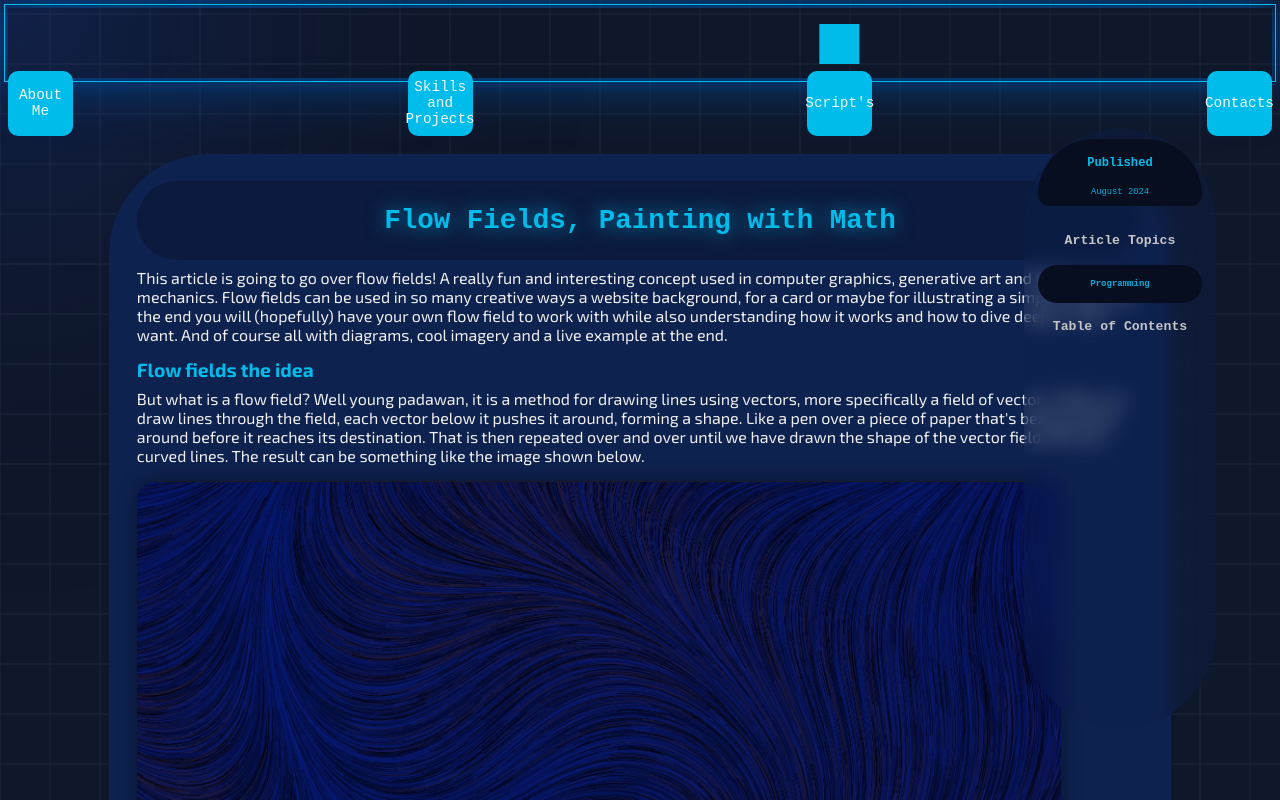
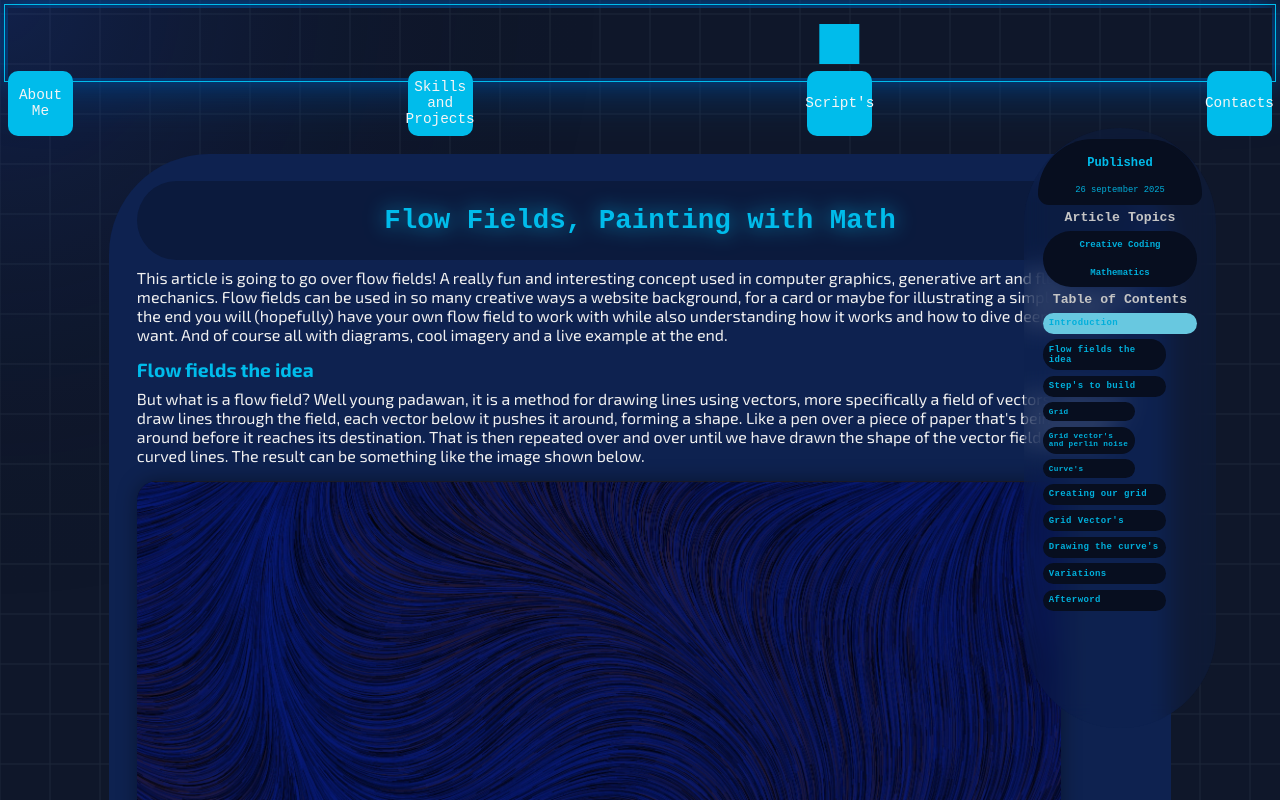
Before and after one commit to TheHeartstriker/Portfolio, a Next.js app in the folder Portfolio/: page /scriptorium/flow-fields in a window 1280 px wide. Shown: the top 800 px of the page. Built offline with nearby package versions, Linux system fonts and the light colour scheme; a web font is replaced by a local one.

Commit message:
Basic table of contents
The basic table of contents checker is done. It now highlights based on where in a article you are.

```diff
--- a/Portfolio/src/app/scriptorium/flow-fields/page.jsx
+++ b/Portfolio/src/app/scriptorium/flow-fields/page.jsx
@@ -8,9 +8,15 @@ import { SubjectContainer } from "../../../components/scriptorium/index.jsx";
 import flowArticle1 from "@/views/scriptorium/articles/flowFields/flow1.md";
 import flowArticle2 from "@/views/scriptorium/articles/flowFields/flow2.md";
 import FlowField from "@/views/scriptorium/scripts/flowField/flowField.jsx";
+import { desFlowField } from "@/views/scriptorium/articles/articleDes.js";
 
 function ScriptoriumPage() {
-  return <SubjectContainer article={[flowArticle1, FlowField, flowArticle2]} />;
+  return (
+    <SubjectContainer
+      article={[flowArticle1, FlowField, flowArticle2]}
+      description={desFlowField}
+    />
+  );
 }
 
 export default ScriptoriumPage;
--- a/Portfolio/src/components/scriptorium/index.jsx
+++ b/Portfolio/src/components/scriptorium/index.jsx
@@ -76,13 +76,13 @@ function renderArticles(article) {
   return null;
 }
 
-export function SubjectContainer({ article }) {
+export function SubjectContainer({ article, description }) {
   return (
     <>
       <div className={`subject-container-article`}>
         {renderArticles(article)}
       </div>
-      <NavMenu />
+      <NavMenu article={article} description={description} />
     </>
   );
 }
--- a/Portfolio/src/components/scriptorium/navMenu.css
+++ b/Portfolio/src/components/scriptorium/navMenu.css
@@ -5,9 +5,9 @@
   width: 15%;
   height: 75%;
   background-color: rgba(14, 34, 80, 0.3);
-  backdrop-filter: blur(10px);
+  backdrop-filter: blur(12px);
   border-radius: 100px;
-  -webkit-backdrop-filter: blur(10px);
+  -webkit-backdrop-filter: blur(12px);
   position: fixed; /* Add this line */
   top: 10vw;
   right: 5vw;
@@ -17,6 +17,7 @@
 .article-nav-Menu h2 {
   color: var(--white-off);
   font-size: 1.2rem;
+  margin: var(--space-1);
 }
 
 .published-time {
@@ -24,13 +25,12 @@
   display: flex;
   flex-direction: column;
   align-items: center;
-  margin-bottom: var(--space-3);
   background-color: #070e1f;
   border-top-left-radius: 75px;
   border-top-right-radius: 75px;
   border-bottom-left-radius: 15px;
   border-bottom-right-radius: 15px;
-  padding: 5px;
+  padding: var(--space-1);
   margin-top: var(--space-2);
   width: 80%;
 }
@@ -38,6 +38,7 @@
 .published-time h3 {
   color: var(--neon-dull);
   font-size: 1.1rem;
+  margin: var(--space-2);
 }
 
 .published-time p {
@@ -50,12 +51,55 @@
   color: var(--neon-dark-one);
   width: 80%;
   background-color: #070e1f;
-  padding: 5px;
+  padding: 0;
   display: flex;
   flex-direction: column;
   align-items: center;
   border-radius: 50px;
+}
+
+/* background-color: #070e1f; */
+
+.table-of-contents {
+  display: flex;
+  flex-direction: column;
+  align-items: center;
+  width: 80%;
+  height: auto;
+  padding: 0;
+}
+
+.toc-item {
+  font-size: 0.7rem;
+  color: var(--neon-dark-one);
+  width: 100%;
+  background-color: #070e1f;
+  display: flex;
+  flex-direction: column;
+  border-radius: 50px;
+  margin-bottom: var(--space-1);
+  letter-spacing: 0.05em;
+  transition: background-color 0.6s ease-in-out;
+}
+
+.toc-item.active,
+.toc-item.medium.active,
+.toc-item.small.active {
+  background-color: var(--neon-link);
+}
+
+.toc-item h3 {
   margin: var(--space-1);
 }
 
-/* background-color: #070e1f; */
+.toc-item.medium {
+  font-size: 0.7rem;
+  width: 80%;
+  margin-right: auto;
+}
+
+.toc-item.small {
+  font-size: 0.6rem;
+  width: 60%;
+  margin-right: auto;
+}
--- a/Portfolio/src/components/scriptorium/navMenu.jsx
+++ b/Portfolio/src/components/scriptorium/navMenu.jsx
@@ -1,16 +1,83 @@
-function NavMenu() {
+"use client";
+import { useEffect, useState } from "react";
+import { tocScan } from "./navMenuFunc";
+
+function NavMenu({ article, description }) {
+  const [scrollPoints, setScrollPoints] = useState([]);
+  const [currentSection, setCurrentSection] = useState(0);
+  const screenCross = window.innerHeight * 0.25;
+
+  function collectHeadingYLocations() {
+    const headings = document.querySelectorAll(
+      ".subject-container-article h1, .subject-container-article h2, .subject-container-article h3"
+    );
+    const yLocations = Array.from(headings).map(
+      (h) => h.getBoundingClientRect().top + window.scrollY
+    );
+    console.log(yLocations);
+    return yLocations;
+  }
+
+  function getCurrentSection(scrollY) {
+    const midPoint = scrollY + screenCross;
+
+    // Find the section that the midpoint has crossed
+    for (let i = scrollPoints.length - 1; i >= 0; i--) {
+      if (midPoint >= scrollPoints[i]) {
+        return i;
+      }
+    }
+    return 0;
+  }
+
+  useEffect(() => {
+    const yLocations = collectHeadingYLocations();
+    setScrollPoints(yLocations);
+  }, [article]);
+
+  useEffect(() => {
+    function handleScroll() {
+      const currentSectionIndex = getCurrentSection(window.scrollY);
+      setCurrentSection(currentSectionIndex);
+      console.log(
+        "Current Section:",
+        document.querySelector(`#toc-section-${currentSectionIndex}`)
+      );
+    }
+
+    window.addEventListener("scroll", handleScroll);
+    // Set initial section
+    handleScroll();
+
+    return () => window.removeEventListener("scroll", handleScroll);
+  }, [scrollPoints, screenCross]);
+
   return (
     <div className="article-nav-Menu">
+      {/* Published time */}
+      {/*  */}
       <div className="published-time">
         <h3>Published</h3>
-        <p>August 2024</p>
+        <p>
+          {description.date
+            ? `${description.date.day} ${description.date.month} ${description.date.year}`
+            : "Unknown"}
+        </p>
       </div>
+      {/* Article Topics */}
+      {/*  */}
       <h2>Article Topics</h2>
       <div className="article-topic">
-        <h3>Programming</h3>
+        {description.tags.map((tag, idx) => (
+          <h3 key={idx}>{tag}</h3>
+        ))}
       </div>
+      {/* Table of Contents */}
+      {/*  */}
       <h2>Table of Contents</h2>
-      <div className="table-of-contents"></div>
+      <div className="table-of-contents">
+        {tocScan(article, currentSection)}
+      </div>
     </div>
   );
 }
--- /dev/null
+++ b/Portfolio/src/components/scriptorium/navMenuFunc.jsx
@@ -0,0 +1,76 @@
+export function tocScan(article, currentSection) {
+  const tocItems = [];
+  const headingRegex = /^(#{1,6})\s+(.*)$/gm;
+  let headingIndex = 0; // Track the sequential heading number
+
+  for (let i = 0; i < article.length; i++) {
+    const item = article[i];
+    if (typeof item === "function") continue;
+    if (typeof item === "string") {
+      let match;
+      while ((match = headingRegex.exec(item)) !== null) {
+        const level = match[1].length; // Number of #
+        const headingText = match[2];
+
+        if (level === 1) {
+          tocPush(
+            tocItems,
+            i,
+            match,
+            headingIndex,
+            currentSection,
+            "",
+            "Introduction"
+          );
+        }
+        if (level === 2) {
+          tocPush(
+            tocItems,
+            i,
+            match,
+            headingIndex,
+            currentSection,
+            "medium",
+            headingText
+          );
+        }
+        if (level === 3) {
+          tocPush(
+            tocItems,
+            i,
+            match,
+            headingIndex,
+            currentSection,
+            "small",
+            headingText
+          );
+        }
+
+        headingIndex++; // Increment for each heading found
+      }
+    }
+  }
+  return tocItems;
+}
+
+function tocPush(
+  arr,
+  i,
+  match,
+  headingIndex,
+  currentSection,
+  className,
+  headingText
+) {
+  arr.push(
+    <div
+      key={`${i}-${match.index}`}
+      id={`toc-section-${headingIndex}`} // Use headingIndex instead of i
+      className={`toc-item ${className} ${
+        currentSection === headingIndex ? "active" : ""
+      }`}
+    >
+      <h3>{headingText}</h3>
+    </div>
+  );
+}
--- a/Portfolio/src/views/scriptorium/articles/articleDes.js
+++ b/Portfolio/src/views/scriptorium/articles/articleDes.js
@@ -31,6 +31,7 @@ export const desPolySVG = {
 export const desFlowField = {
   title: "Flow Fields, painting with math",
   tags: ["Creative Coding", "Mathematics"],
+  date: { day: 26, month: "september", year: 2025 },
   des: `This article is going to go over flow fields! A really fun and interesting concept used in computer graphics, generative art and fluid mechanics.
    Flow fields can be used in so many creative ways a website background, for a card or maybe for illustrating a simple image?
     By the end you will (hopefully) have your own flow field to work with while also understanding how it works and how to dive deeper if you want.
--- a/Portfolio/src/views/scriptorium/scripts/flowField/flowField.jsx
+++ b/Portfolio/src/views/scriptorium/scripts/flowField/flowField.jsx
@@ -64,7 +64,6 @@ function FlowField() {
 
   function create2DArray(Rows, Cols, leftX, topY) {
     let arr = new Array(Rows);
-    console.log(arr);
 
     for (let i = 0; i < arr.length; i++) {
       arr[i] = new Array(Cols);
```
